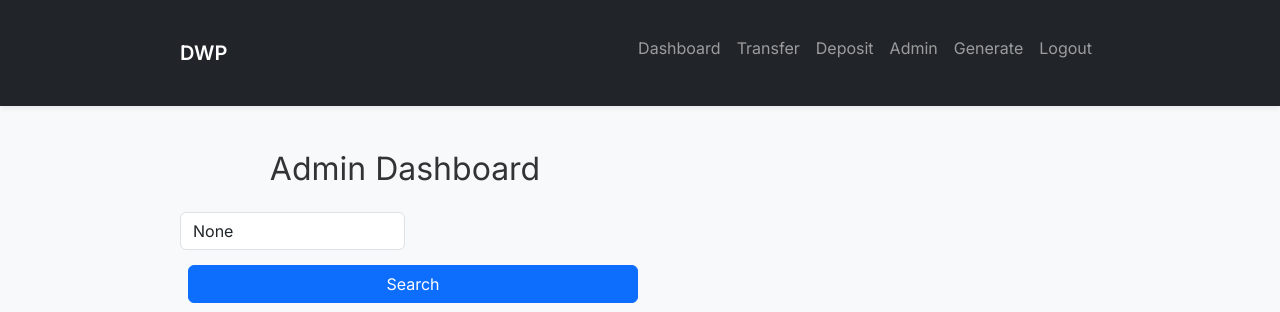
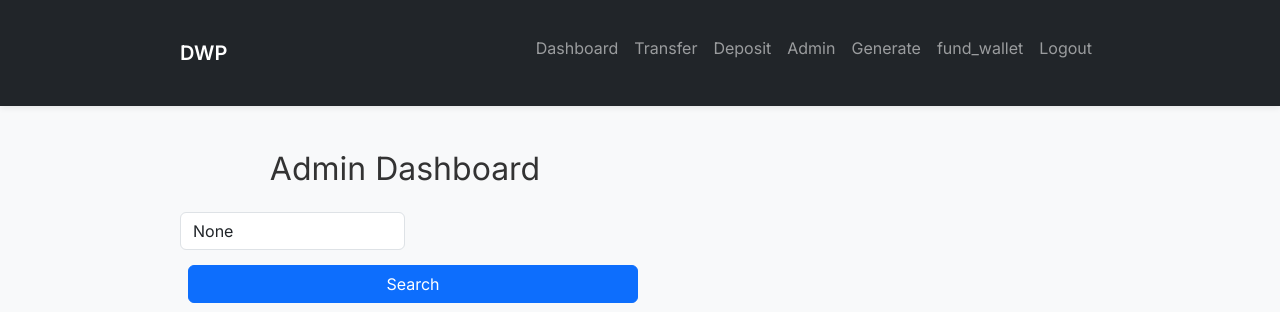
Before and after one commit to Chibello/verai, a Django app: page /dashboard/ in a window 1280 px wide. Shown: the top 312 px of the page. Run offline with Django 5.2, Linux system fonts and the light colour scheme; a user stored in the database is signed in; data comes from the database, SQL or seed files in the repository; parts of the project's set-up code (start-up, migrations or seed data) failed here and were passed over.

Commit message:
Update base.html

```diff
--- a/wallet_pro/wallet/templates/wallet/base.html
+++ b/wallet_pro/wallet/templates/wallet/base.html
@@ -83,6 +83,10 @@
                         <li class="nav-item">
                             <a class="nav-link" href="{% url 'generate_funds' %}">Generate</a>
                         </li>
+
+                        <li class="nav-item">
+                            <a class="nav-link" href="{% url 'fund_wallet' %}">fund_wallet</a>
+                        </li>
                     {% endif %}
                     <li class="nav-item">
                         <a class="nav-link" href="{% url 'logout' %}">Logout</a>
```
